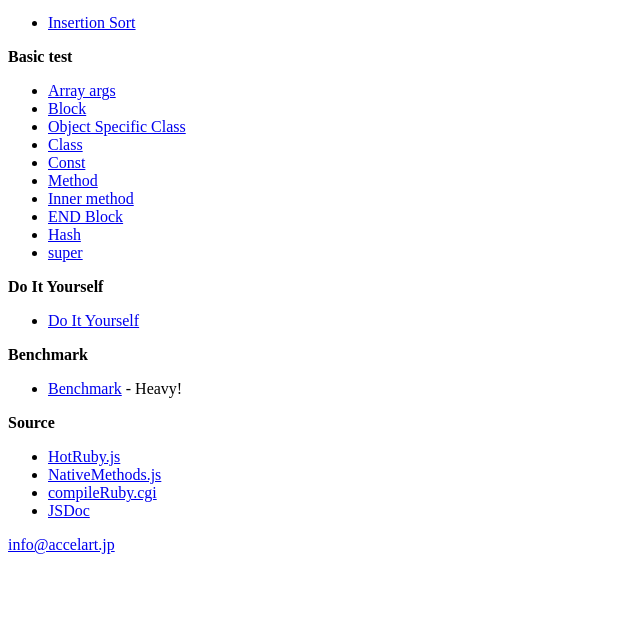
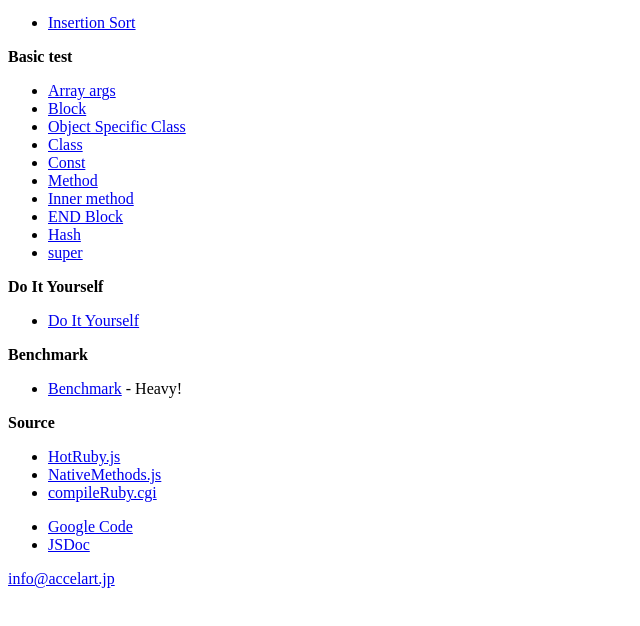
Before and after one commit to oneup/hotruby, a plain HTML site: page web/index.html in a window 1280 px wide. Shown: the part 86-712 px from the top of the page, without its empty margins (0-640 px from the left). Drawn offline with Linux system fonts and the light colour scheme.

Commit message:
git-svn-id: http://hotruby.googlecode.com/svn/trunk@3 4fb8041d-b042-0410-9571-f50be27af959

```diff
--- a/web/index.html
+++ b/web/index.html
@@ -48,6 +48,9 @@
 			<li><a href="js/HotRuby.js">HotRuby.js</a></li>
 			<li><a href="js/NativeMethods.js">NativeMethods.js</a></li>
 			<li><a href="compileRuby_cgi">compileRuby.cgi</a></li>
+		</ul>
+		<ul>
+			<li><a href="http://code.google.com/p/hotruby/source">Google Code</a></li>
 			<li><a href="jsdoc">JSDoc</a></li>
 		</ul>
 	</div>
```
